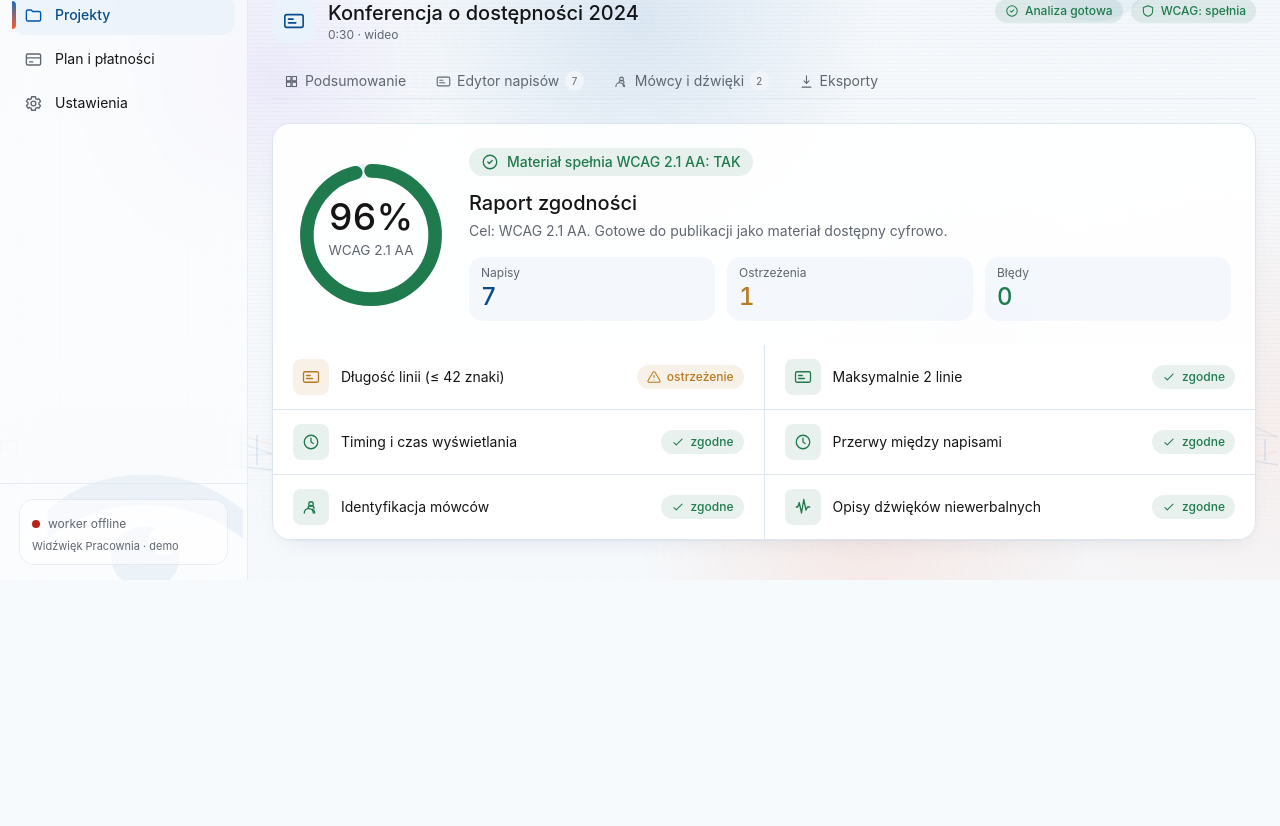
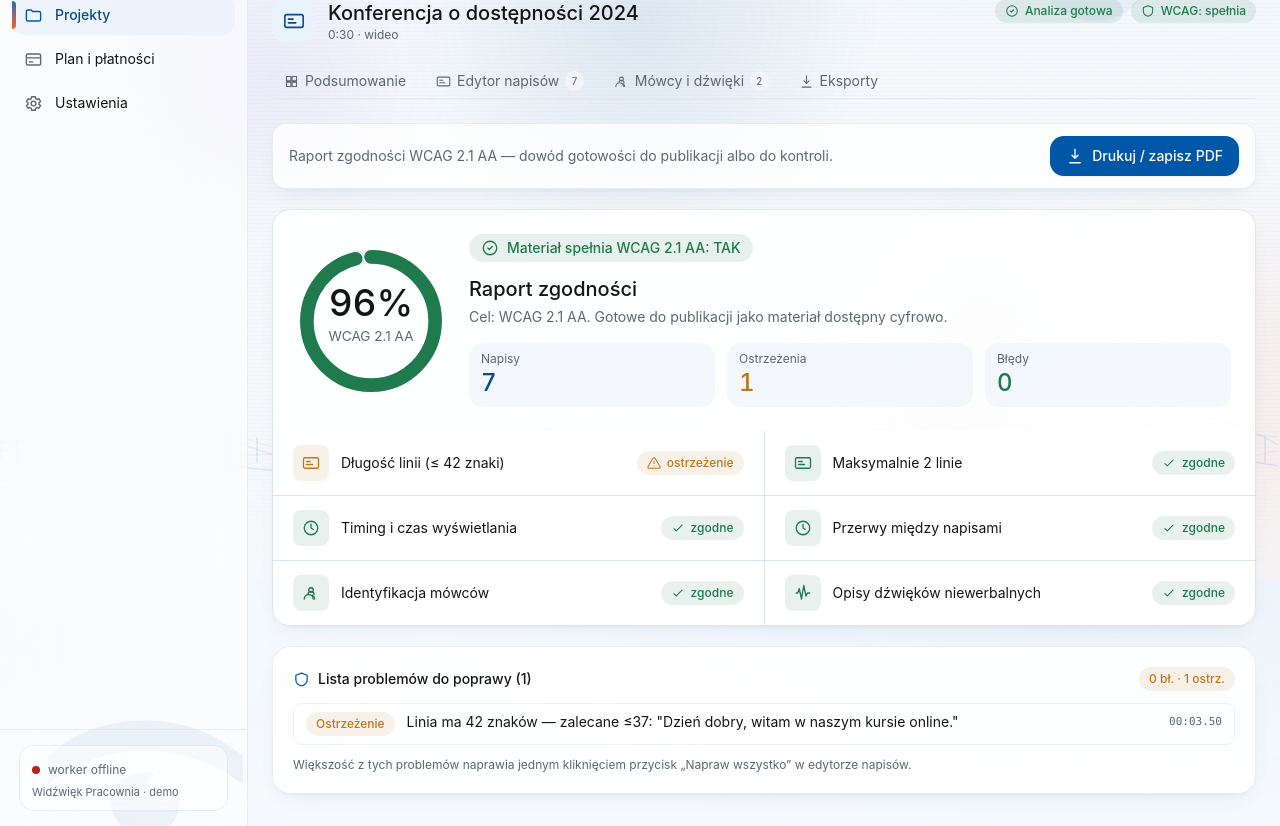
Before and after one commit to DrNicoArt/widzwiek-saas, a Next.js app in the folder web/: page /app/projekty/p1/raport in a window 1280 px wide. Shown: the part 220-1046 px from the top of the page. Before the commit the page ends 800 px from the top, so only its background shows below. Built offline with nearby package versions, Linux system fonts and the light colour scheme; no server answers.

Commit message:
feat(autopilot): 'Napraw wszystko' (timing+zawijanie+tempo czytania, bez API) + drukowalny raport zgodności (PDF) z pełną listą problemów

```diff
--- a/web/src/app/app/projekty/[id]/raport/page.tsx
+++ b/web/src/app/app/projekty/[id]/raport/page.tsx
@@ -1,23 +1,82 @@
 "use client";
+// Raport = dowód zgodności gotowy do druku/PDF (do publikacji albo kontroli).
+// Na ekranie: gauge + pełna lista problemów (co dokładnie poprawić). Druk: chowa nawigację, zostaje raport.
 import { useParams } from "next/navigation";
 import { motion } from "framer-motion";
 import { useProject } from "@/lib/useProject";
 import WcagReport from "@/components/wcag/WcagReport";
+import Button from "@/components/ui/Button";
 import Icon from "@/components/ui/Icon";
+import { Badge } from "@/components/ui/Badge";
+import { msToTimecode } from "@/lib/contract";
 import { fadeUp, inView } from "@/lib/motion";
+
+const SEV_LABEL: Record<string, { t: string; tone: "err" | "warn" | "info" }> = {
+  error: { t: "Błąd", tone: "err" },
+  warning: { t: "Ostrzeżenie", tone: "warn" },
+  info: { t: "Info", tone: "info" },
+};
 
 export default function ProjectRaport() {
   const { id } = useParams<{ id: string }>();
   const { loading, doc } = useProject(id);
+
   if (loading || !doc) return (
     <div className="rounded-2xl border border-hair/70 bg-white/80 p-6 text-center shadow-card">
       <span className="mx-auto mb-3 grid h-12 w-12 place-items-center rounded-xl bg-brand-50 text-brand-700"><Icon name="clock" size={24} /></span>
       <p className="text-sm text-muted">{loading ? "Wczytywanie…" : "Raport pojawi się po przetwarzaniu."}</p>
     </div>
   );
+
+  const r = doc.wcag;
+  const issues = [...r.issues].sort((a, b) => (a.severity === b.severity ? 0 : a.severity === "error" ? -1 : b.severity === "error" ? 1 : a.severity === "warning" ? -1 : 1));
+  const today = new Date().toLocaleDateString("pl-PL", { year: "numeric", month: "long", day: "numeric" });
+
   return (
-    <motion.div initial="hidden" whileInView="show" viewport={inView} variants={fadeUp}>
-      <WcagReport report={doc.wcag} />
+    <motion.div initial="hidden" whileInView="show" viewport={inView} variants={fadeUp} className="space-y-5">
+      {/* Pasek akcji — nie drukuje się */}
+      <div className="no-print flex flex-wrap items-center justify-between gap-3 rounded-xl border border-hair/70 bg-white/80 px-4 py-3 shadow-card">
+        <p className="text-sm text-muted">Raport zgodności WCAG 2.1 AA — dowód gotowości do publikacji albo do kontroli.</p>
+        <Button icon="download" onClick={() => window.print()}>Drukuj / zapisz PDF</Button>
+      </div>
+
+      {/* Nagłówek dokumentu — widoczny tylko na druku */}
+      <div className="print-only mb-4 border-b border-[#d0d7de] pb-3">
+        <div className="flex items-center justify-between">
+          <span className="text-lg font-semibold text-graphite">Widźwięk — Raport zgodności WCAG 2.1 AA</span>
+          <span className="text-sm text-muted">{today}</span>
+        </div>
+        <p className="mt-1 text-sm text-muted">Materiał: {doc.media.filename} · {(doc.media.duration_ms / 1000 / 60).toFixed(1)} min · język {doc.media.language}</p>
+        <p className="mt-0.5 text-sm font-medium">Werdykt: {r.compliant ? "SPEŁNIA WCAG 2.1 AA — gotowe do publikacji" : "NIE SPEŁNIA — wymaga poprawek wskazanych poniżej"}</p>
+      </div>
+
+      <div className="print-card"><WcagReport report={r} /></div>
+
+      {/* Pełna lista problemów — co dokładnie poprawić (na ekranie i na druku) */}
+      <div className="print-card rounded-2xl border border-hair/70 bg-white/85 p-5 shadow-card">
+        <div className="mb-3 flex items-center justify-between">
+          <h3 className="inline-flex items-center gap-2 text-sm font-medium text-graphite"><Icon name="shield" size={17} className="text-brand-600" /> Lista problemów do poprawy ({issues.length})</h3>
+          <Badge tone={r.stats.error_count ? "err" : r.stats.warning_count ? "warn" : "ok"}>{r.stats.error_count} bł. · {r.stats.warning_count} ostrz.</Badge>
+        </div>
+        {issues.length === 0 ? (
+          <p className="text-sm text-ok">Brak problemów. Materiał jest gotowy do publikacji jako dostępny cyfrowo.</p>
+        ) : (
+          <ol className="space-y-2">
+            {issues.map((it, i) => {
+              const sev = SEV_LABEL[it.severity] ?? SEV_LABEL.info;
+              const cue = it.cue_id ? doc.cues.find((c) => c.id === it.cue_id) : null;
+              return (
+                <li key={i} className="flex items-start gap-3 rounded-lg border border-hair/50 px-3 py-2 text-sm">
+                  <Badge tone={sev.tone}>{sev.t}</Badge>
+                  <span className="flex-1 text-graphite">{it.message}</span>
+                  {cue && <span className="shrink-0 font-mono text-[11px] tabular-nums text-muted">{msToTimecode(cue.start_ms)}</span>}
+                </li>
+              );
+            })}
+          </ol>
+        )}
+        <p className="mt-3 text-xs text-muted">Większość z tych problemów naprawia jednym kliknięciem przycisk „Napraw wszystko” w edytorze napisów.</p>
+      </div>
     </motion.div>
   );
 }
--- a/web/src/app/globals.css
+++ b/web/src/app/globals.css
@@ -98,3 +98,13 @@ body {
   .spotlight::after { display: none; }
   .grain::before { display: none; }
 }
+
+/* Druk raportu zgodności (dowód do publikacji / kontroli) — chowamy nawigację, zostaje sam raport. */
+@media print {
+  aside, header, .no-print, .grain { display: none !important; }
+  main { padding: 0 !important; }
+  html, body { background: #fff !important; }
+  .print-only { display: block !important; }
+  .print-card { box-shadow: none !important; border-color: #d0d7de !important; break-inside: avoid; }
+}
+.print-only { display: none; }
--- a/web/src/components/result/CaptionsEditor.tsx
+++ b/web/src/components/result/CaptionsEditor.tsx
@@ -7,6 +7,7 @@ import { motion } from "framer-motion";
 import type { CaptionDocument, CaptionStyle, CueKind, Speaker } from "@/lib/contract";
 import { DEFAULT_STYLE, FONTS, SIZE_PRESETS, fontCss, contrastRatio, msToTimecode } from "@/lib/contract";
 import { updateDocument } from "@/lib/api";
+import { autoFix } from "@/lib/autofix";
 import Button from "@/components/ui/Button";
 import Icon from "@/components/ui/Icon";
 import { Badge, type Tone } from "@/components/ui/Badge";
@@ -144,6 +145,29 @@ export default function CaptionsEditor({ jobId, doc, onSaved }: { jobId: string;
     finally { setSaving(false); }
   }, [doc, jobId, onSaved, rows, speakers, style]);
 
+  const fixAll = useCallback(async () => {
+    snapshot();
+    setSaving(true); setMsg(null);
+    try {
+      const base: CaptionDocument = {
+        ...doc, speakers, style,
+        cues: rows.map((r, i) => { const speech = r.kind === "speech"; const text = r.tokens && r.tokens.length ? r.tokens.map((t) => t.text).join(" ") : r.text; return { id: r.id, index: i + 1, start_ms: Math.round(r.start_ms), end_ms: Math.round(r.end_ms), kind: r.kind, speaker_id: speech ? r.speaker_id : null, text, lines: [text], tokens: speech ? r.tokens ?? undefined : undefined }; }),
+      };
+      const { doc: fixedDoc, report } = autoFix(base);
+      const job = await updateDocument(jobId, fixedDoc);
+      if (job.result) {
+        onSaved(job.result);
+        const nrows = job.result.cues.map((c) => ({ id: c.id, start_ms: c.start_ms, end_ms: c.end_ms, text: c.text, kind: c.kind, speaker_id: c.speaker_id, tokens: c.tokens ?? undefined }));
+        const rstyle = job.result.style ?? style;
+        setRows(nrows); setStyle(rstyle); setIssues(job.result.wcag?.issues ?? []);
+        setSavedKey(JSON.stringify({ speakers, rows: nrows, style: rstyle }));
+        const ok = job.result.wcag.compliant;
+        setMsg({ tone: ok ? "ok" : "warn", text: `Naprawiono automatycznie: ${report.timing} czasów, ${report.condensed} skróconych linii, zawijanie wg stylu. ${ok ? "Materiał spełnia WCAG 2.1 AA." : `Zostało ${job.result.wcag.stats.error_count} bł. / ${job.result.wcag.stats.warning_count} ostrz. do podpisu człowieka.`}` });
+      }
+    } catch (e) { setMsg({ tone: "err", text: e instanceof Error ? e.message : "Nie udało się naprawić." }); }
+    finally { setSaving(false); }
+  }, [doc, jobId, onSaved, rows, speakers, style, snapshot]);
+
   useEffect(() => {
     const onKey = (e: KeyboardEvent) => {
       if (!(e.ctrlKey || e.metaKey)) return;
@@ -170,7 +194,8 @@ export default function CaptionsEditor({ jobId, doc, onSaved }: { jobId: string;
             <button onClick={redo} disabled={!future.length} aria-label="Ponów (Ctrl+Y)" title="Ponów (Ctrl+Y)" className="focusring border-l border-hair px-2 py-1.5 text-graphite hover:bg-slate-50 disabled:opacity-40"><Icon name="refresh" size={15} /></button>
           </div>
           <Button variant="secondary" icon="clock" onClick={autofixTiming}>Auto-popraw timing</Button>
-          <Button onClick={save} loading={saving} icon="check">Zapisz zmiany</Button>
+          <Button onClick={fixAll} loading={saving} icon="sparkles" title="Naprawia timing, zawijanie i tempo czytania jednym kliknięciem">Napraw wszystko</Button>
+          <Button variant="secondary" onClick={save} loading={saving} icon="check">Zapisz zmiany</Button>
         </div>
       </div>
 
--- /dev/null
+++ b/web/src/lib/autofix.ts
@@ -0,0 +1,49 @@
+// Autopilot WCAG (bez API): jednym przejściem naprawia to, co maszyna może bezpiecznie naprawić —
+// timing (brak nakładania, min. czas), zawijanie linii, kondensacja pod tempo czytania (usuwanie
+// wtypowych wtrąceń, nie parafraza — zero ryzyka zmiany sensu). Reszta zostaje do podpisu człowieka.
+import type { CaptionDocument, Cue } from "./contract";
+import { finalizeDoc } from "./wcagClient";
+
+const MIN_DUR = 1000;
+const FILLERS = ["yyy", "eee", "mmm", "yy", "ee", "hmm", "no wiesz", "wiesz", "jakby", "generalnie", "że tak powiem", "prawda?"];
+
+function condense(text: string): string {
+  let t = ` ${text} `;
+  for (const f of FILLERS) {
+    const re = new RegExp(`\\s${f.replace(/[.?*+^$()]/g, "\\$&")}\\s`, "gi");
+    t = t.replace(re, " ");
+  }
+  t = t.replace(/\b(\w+)\s+\1\b/gi, "$1");      // powtórzone słowo ("to to" -> "to")
+  return t.replace(/\s{2,}/g, " ").trim();
+}
+
+export interface FixReport { timing: number; condensed: number; before: { errors: number; warnings: number }; after: { errors: number; warnings: number } }
+
+export function autoFix(doc: CaptionDocument): { doc: CaptionDocument; report: FixReport } {
+  const before = { errors: doc.wcag.stats.error_count, warnings: doc.wcag.stats.warning_count };
+  const maxCps = 21;
+  let timing = 0, condensed = 0;
+
+  const sorted = [...doc.cues].sort((a, b) => a.start_ms - b.start_ms);
+  let prevEnd = -Infinity;
+  const fixed: Cue[] = sorted.map((c) => {
+    let start = c.start_ms, end = c.end_ms;
+    if (start < prevEnd) { start = prevEnd; timing++; }
+    if (end - start < MIN_DUR) { end = start + MIN_DUR; timing++; }
+    prevEnd = end;
+
+    let text = c.text;
+    if (c.kind === "speech") {
+      const dur = (end - start) / 1000;
+      const cps = dur > 0 ? text.replace(/\s/g, "").length / dur : 0;
+      if (cps > maxCps) {
+        const c2 = condense(text);
+        if (c2.length < text.length) { text = c2; condensed++; }
+      }
+    }
+    return { ...c, start_ms: start, end_ms: end, text, lines: [text] };
+  });
+
+  const out = finalizeDoc({ ...doc, cues: fixed.map((c, i) => ({ ...c, index: i + 1 })) });
+  return { doc: out, report: { timing, condensed, before, after: { errors: out.wcag.stats.error_count, warnings: out.wcag.stats.warning_count } } };
+}
```
